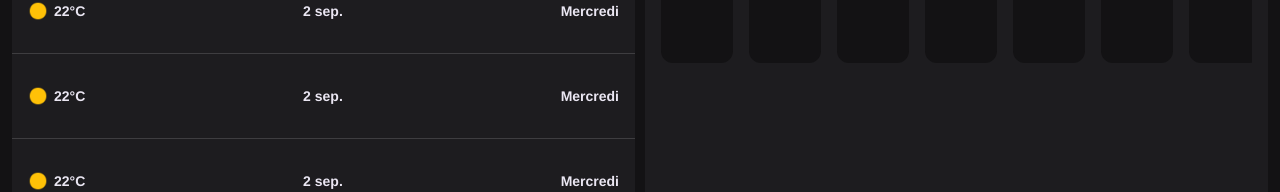
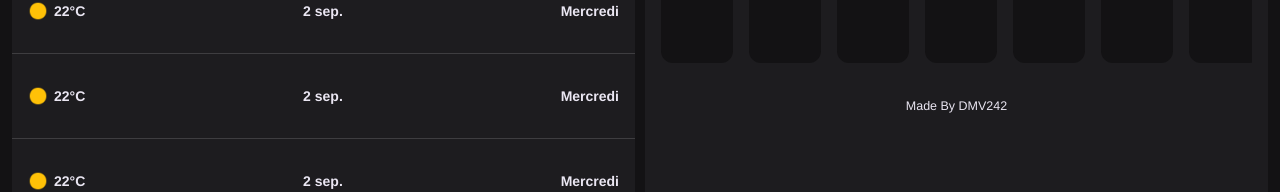
Before and after one commit to DMV242/BTS-2, a Next.js app in the folder meteo-app/: page / in a window 1280 px wide. Shown: the part 579-771 px from the top of the page. Built offline with nearby package versions, Linux system fonts and the light colour scheme.

Commit message:
🦠fix: resize heigth of  highlights and forecast section

```diff
--- a/meteo-app/app/style.css
+++ b/meteo-app/app/style.css
@@ -392,14 +392,14 @@
  .today-highligths{
   grid-column: 3/ span 2;
   grid-row: 2/ span 3;
-  height: 100%;
-
+  height: 680px;
  }
 
  .forecast{
   grid-column: 1/ span 2;
   grid-row: 3/ span 3;
   margin-bottom: 11px;
+  height: 400px;
 
 
 
--- a/meteo-app/components/Highligths.jsx
+++ b/meteo-app/components/Highligths.jsx
@@ -2,6 +2,7 @@ import React from 'react'
 
 function Highligths() {
     return (
+        <>
             <section class="today-highligths">
                 <p class="today-highligths-text">Aujoud'hui à</p>
                 <div class="today-highligths-temp">
@@ -249,7 +250,12 @@ function Highligths() {
 
                     </div>
                 </div>
+                <footer>
+                    <p>Made By DMV242</p>
+                </footer>
             </section>
+
+        </>
     )
 }
 
```
Lines whose indentation alone changed are shown as unchanged.
